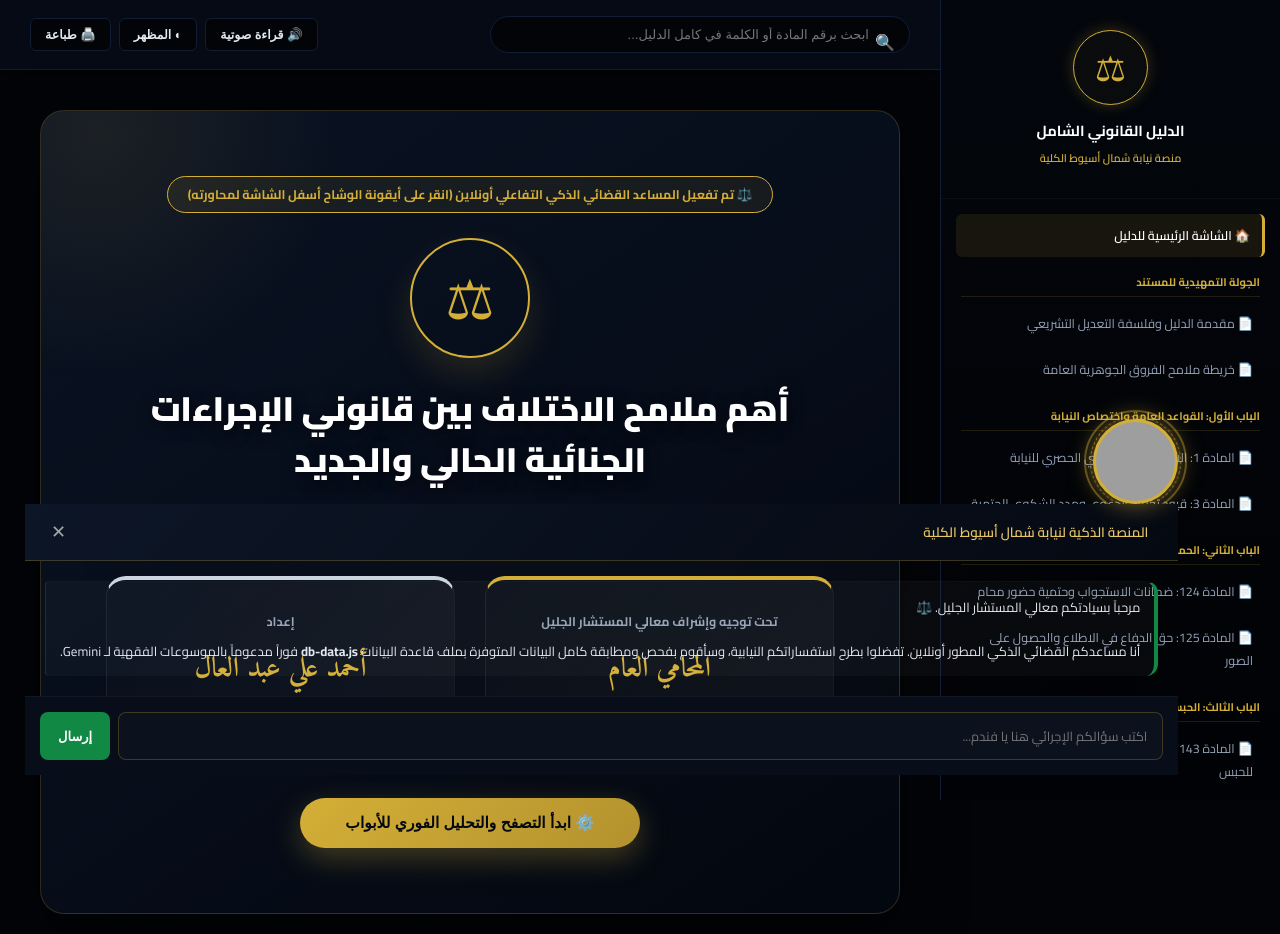
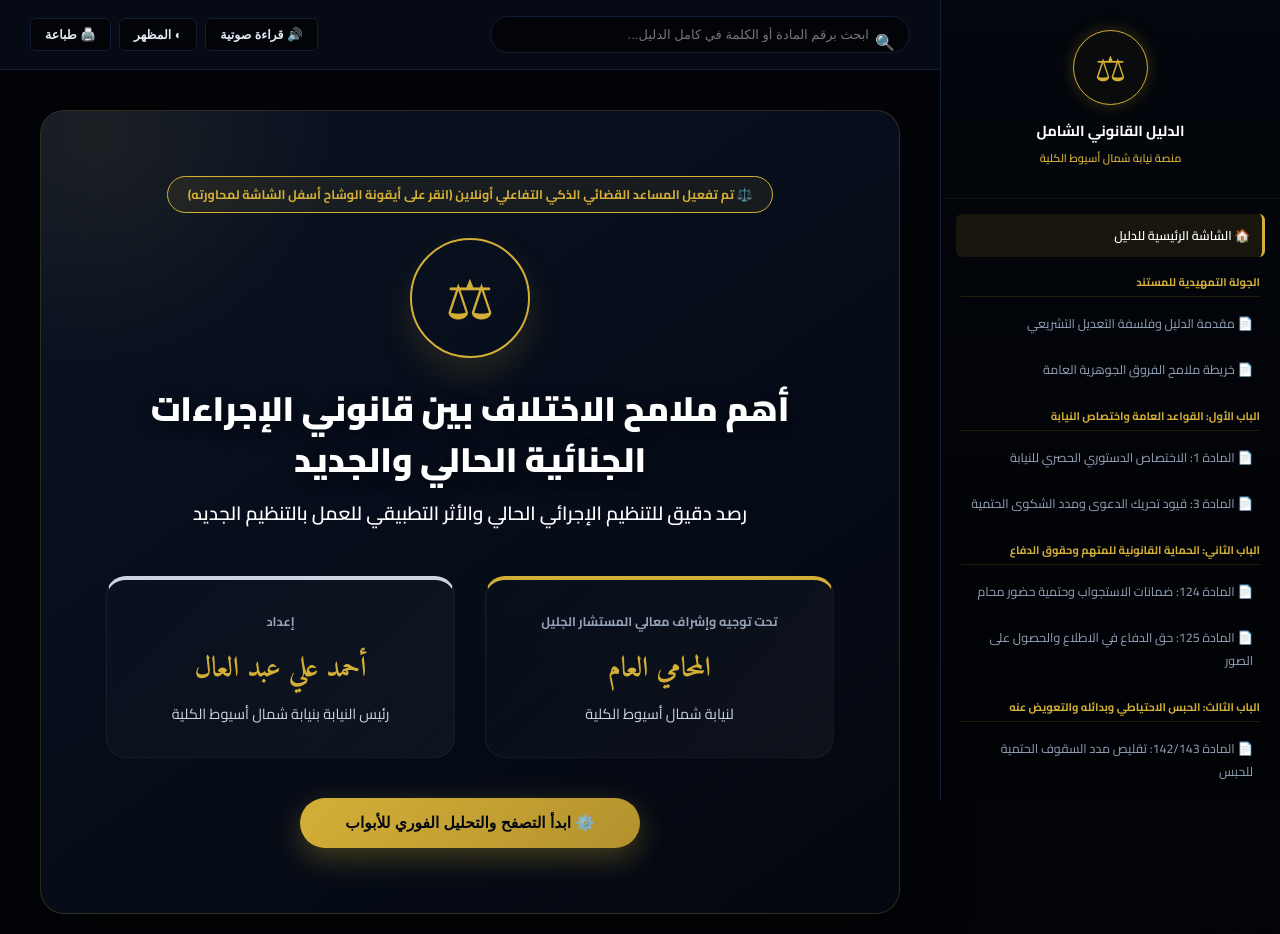
Before and after one commit to amressmaiel/north-assiut-legal-guide, a plain HTML site: page index.html in a window 1280 px wide. Shown: the top 934 px of the page. Drawn offline with Linux system fonts and the light colour scheme; grey boxes are pictures that could not be loaded.

Commit message:
Update index.html

```diff
--- a/index.html
+++ b/index.html
@@ -163,12 +163,6 @@
 .smart-card h3 { font-size: 13px; margin: 0 0 12px 0; border-bottom: 2px solid var(--accent-gold); padding-bottom: 5px; color: var(--accent-gold); }
 .notes-area textarea { width: 100%; height: 90px; background-color: var(--bg-main); border: 1px solid var(--border-color); color: var(--text-main); border-radius: 6px; padding: 8px; font-size: 12px; resize: none; outline: none; }
 
-/* ====================================================================
-   🤖 [تم التصحيح والتحسين هنا]: رسم الأفاتار ثلاثي الأبعاد بالـ CSS الخالص ليظهر فوراً
-   ==================================================================== */
-#chatBotContainer {
-    position: fixed; bottom: 25px; left: 25px; z-index: 2000; direction: rtl;
-}
 
 /* ====================================================================
    🤖 [التعديل التلقائي]: إظهار صورة الأفاتار المرفوعة مباشرة وإلغاء الرسم البرمجي
```
